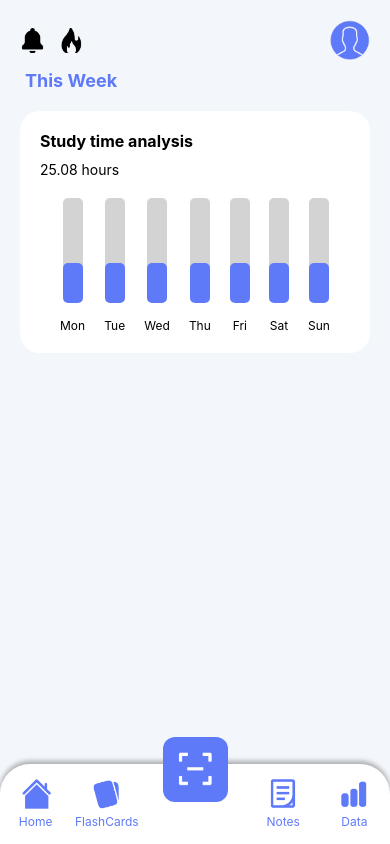
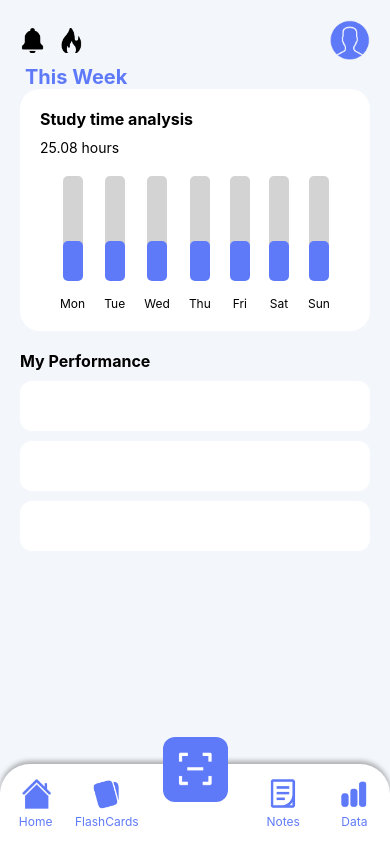
Before and after one commit to sapphiregaze/Intelli-Learn, a React Native app in the folder mobile/: screen /Data in a window 390 px wide. Built offline with nearby package versions, Linux system fonts and the light colour scheme.

Commit message:
Update DataScreen.js

```diff
--- a/mobile/DataScreen.js
+++ b/mobile/DataScreen.js
@@ -60,6 +60,16 @@ export default function TestScreen() {
             </View>
           ))}
         </View>
+      </View>
+
+      <View style={styles.performanceContainer}>
+        <Text style={styles.performanceTitle}>My Performance</Text>
+        {/* Première boîte de performance */}
+        <View style={styles.performanceBox}></View>
+        {/* Deuxième boîte de performance */}
+        <View style={styles.performanceBox}></View>
+        {/* Troisième boîte de performance */}
+        <View style={styles.performanceBox}></View>
       </View>
 
       <View style={styles.content}>
@@ -178,8 +188,7 @@ const styles = StyleSheet.create({
     backgroundColor: '#FFF',
     borderRadius: 20,
     marginHorizontal: 20,
-    marginVertical: 20,
-    marginBottom: 30,
+    marginBottom: 20,
     padding: 20,
   },
   infoTitle: {
@@ -194,10 +203,10 @@ const styles = StyleSheet.create({
   },
   weekContainer: {
     marginLeft: 25,
-    marginTop: -10,
+    marginTop: -15,
   },
   weekText: {
-    fontSize: 18,
+    fontSize: 20,
     fontWeight: 'bold',
     color: '#5F7AF9',
   },
@@ -229,4 +238,21 @@ const styles = StyleSheet.create({
     fontSize: 12,
     color: '#000',
   },
+  performanceContainer: {
+    marginHorizontal: 20,
+    marginBottom: 20,
+  },
+  performanceTitle: {
+    fontSize: 16,
+    fontWeight: 'bold',
+    color: '#000',
+    marginBottom: 10,
+  },
+  performanceBox: {
+    backgroundColor: '#FFF',
+    borderRadius: 12,
+    height: 50,
+    elevation: 5,
+    marginBottom: 10,
+  },
 });
```
